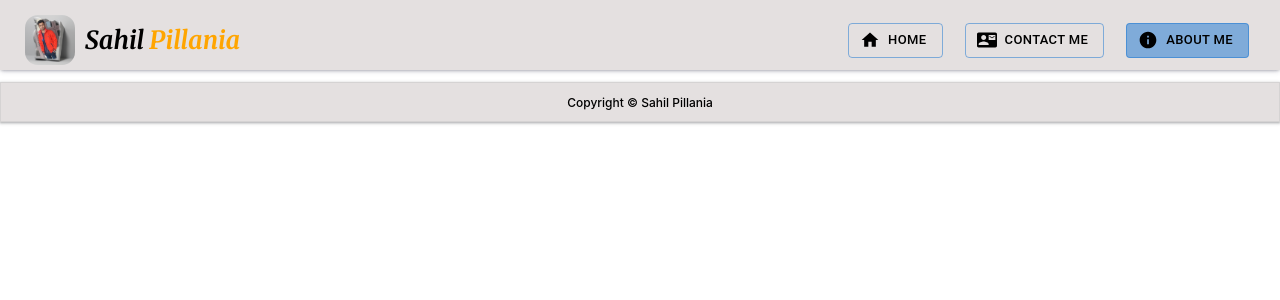
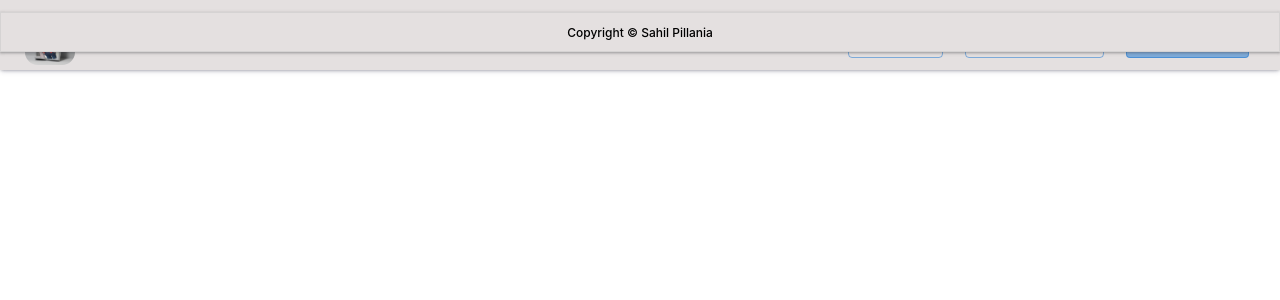
Before and after one commit to Sahil-pillania/portfolio, a React (Create React App) app: page /about in a window 1280 px wide. Shown: the top 300 px of the page. Built offline with nearby package versions, Linux system fonts and the light colour scheme.

Commit message:
update margin top

```diff
--- a/src/components/CSS/Footer.css
+++ b/src/components/CSS/Footer.css
@@ -3,7 +3,7 @@
   width: 100vw;
   height: 4rem;
   position: absolute;
-  margin-top: 7rem;
+  /* margin-top: 7rem; */
   /* bottom: 0px; */
   background: rgb(228 224 224);
   border: 1px solid rgb(213 211 211);
```
